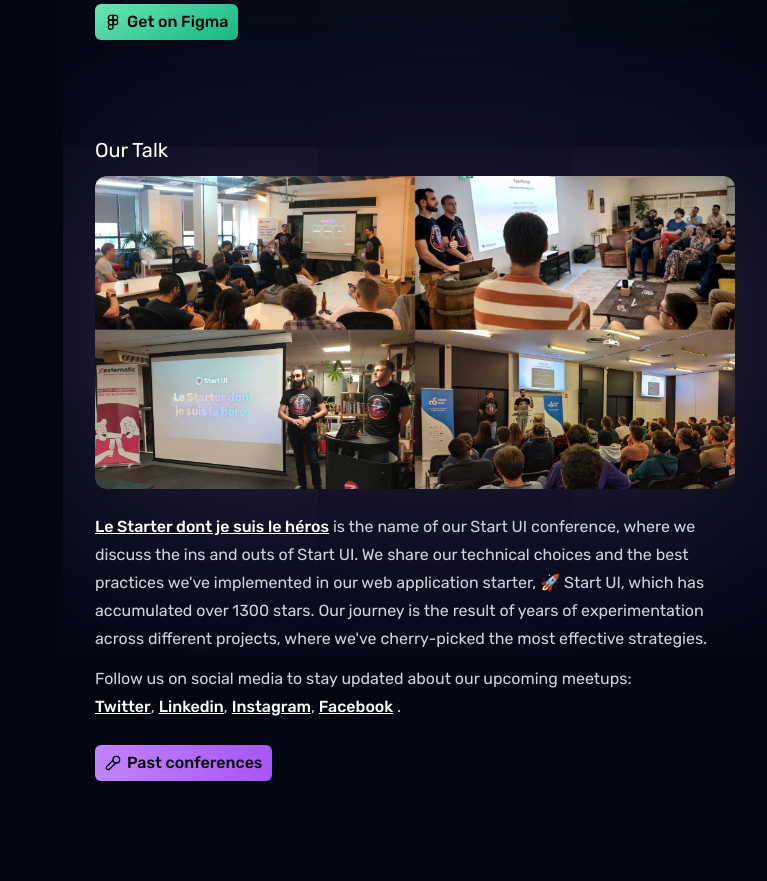
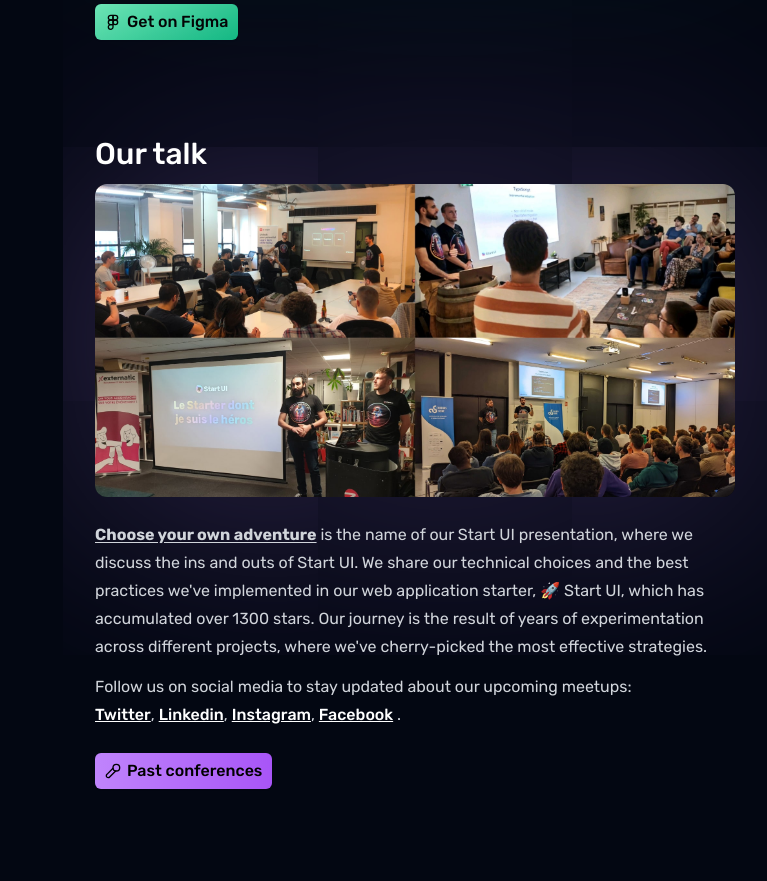
Before and after one commit to BearStudio/start-ui-website, a Next.js app: page / in a window 1280 px wide. Shown: the part 2140-3021 px from the top of the page, without its empty margins (513-1280 px from the left). Built offline with nearby package versions, Linux system fonts and the light colour scheme.

Commit message:
feat: Update appearance of Our Talk

```diff
--- a/src/app/page.tsx
+++ b/src/app/page.tsx
@@ -285,11 +285,11 @@ export default function Home() {
         </Section>
         <Section id="Talk">
           <SectionTitle>
-            <p className="text-xl">Our Talk</p>
+            <p className="text-3xl font-medium">Our talk </p>
           </SectionTitle>
           <div
             className={cn(
-              'shadow-talk-500/30 relative z-10 block h-auto max-w-[1000px] rounded-xl shadow-[0_0_300px]    dark:bg-gray-900'
+              'relative z-10 block h-auto max-w-[1000px] rounded-xl shadow-[0_0_300px] shadow-talk-500/30 group-hover:shadow-talk-500/40   dark:bg-gray-900'
             )}
           >
             <Image
@@ -303,13 +303,15 @@ export default function Home() {
           </div>
           <SectionContent>
             <p>
-              <a>Le Starter dont je suis le héros</a> is the name of our Start
-              UI conference, where we discuss the ins and outs of Start UI. We
-              share our technical choices and the best practices we&apos;ve
-              implemented in our web application starter, 🚀 Start UI, which has
-              accumulated over 1300 stars. Our journey is the result of years of
-              experimentation across different projects, where we&apos;ve
-              cherry-picked the most effective strategies.
+              <span className="font-bold underline underline-offset-2">
+                Choose your own adventure
+              </span>{' '}
+              is the name of our Start UI presentation, where we discuss the ins
+              and outs of Start UI. We share our technical choices and the best
+              practices we&apos;ve implemented in our web application starter,
+              🚀 Start UI, which has accumulated over 1300 stars. Our journey is
+              the result of years of experimentation across different projects,
+              where we&apos;ve cherry-picked the most effective strategies.
             </p>
             <p>
               Follow us on social media to stay updated about our upcoming
@@ -347,18 +349,6 @@ export default function Home() {
               </a>{' '}
               .
             </p>
-
-            {/*  <div className="flex flex-row space-x-4 py-2">
-              <span className="inline-flex items-center rounded-md bg-indigo-50 px-2 py-1 text-xs font-medium text-indigo-700 ring-1 ring-inset ring-indigo-700/10">
-                Technical Choices
-              </span>
-              <span className="inline-flex items-center rounded-md bg-blue-50 px-2 py-1 text-xs font-medium text-blue-700 ring-1 ring-inset ring-blue-700/10">
-                Tech Talks
-              </span>
-              <span className="inline-flex items-center rounded-md bg-gray-50 px-2 py-1 text-xs font-medium text-gray-600 ring-1 ring-inset ring-gray-500/10">
-                Web Application
-              </span>
-            </div> */}
           </SectionContent>
           <div className="flex flex-col space-y-4  md:flex-row md:space-x-4 lg:flex-row lg:space-x-4 lg:space-y-0">
             <Link
@@ -369,12 +359,6 @@ export default function Home() {
               Past conferences
             </Link>
           </div>
-          {/*  <p>
-            Excited to hear us talk about StartUI? Follow us on our social media
-            channels to stay updated and join our upcoming meetup dedicated to
-            discussing StartUI! Don&apos;t miss out on this opportunity to learn
-            more and engage with our community.
-          </p> */}
         </Section>
         <Testimonials />
       </PageContainer>
```
